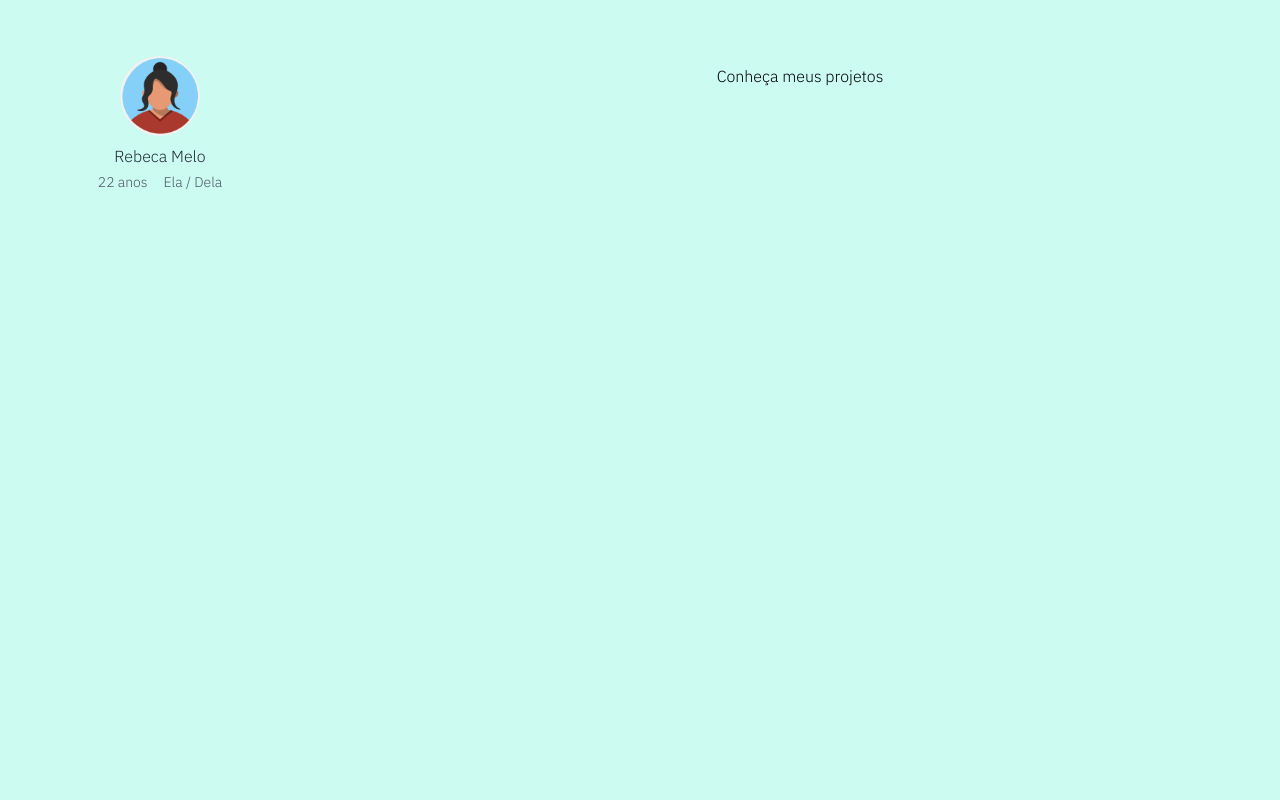
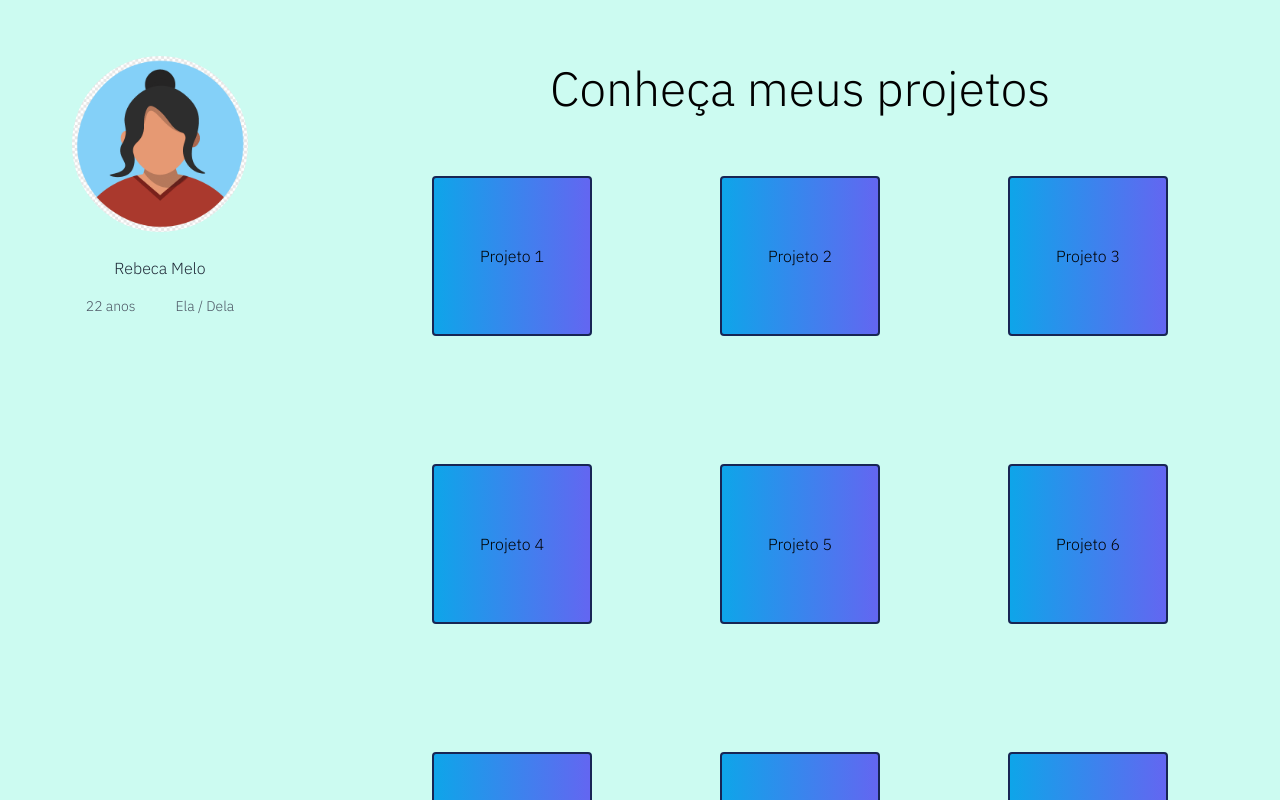
Before and after one commit to Sara-MF/rebeca-melo, a Next.js app: page / in a window 1280 px wide. Built offline with nearby package versions, Linux system fonts and the light colour scheme.

Commit message:
Making project component

```diff
--- a/app/components/About.jsx
+++ b/app/components/About.jsx
@@ -5,7 +5,7 @@ export default function About() {
         <main class="about">
 
             <div class="flex flex-col items-center mt-6">
-                <div class="h-20 w-20 relative">
+                <div class="h-44 w-44 relative">
                     <Image
                         src="/temporary-picture.png"
                         alt="My picture"
--- /dev/null
+++ b/app/components/Project.jsx
@@ -0,0 +1,7 @@
+export default function Project({ name }) {
+    return (
+        <div class="project">
+            {name}
+        </div>
+    )
+}
--- a/app/globals.css
+++ b/app/globals.css
@@ -3,21 +3,33 @@
 @tailwind utilities;
 
 body {
-    @apply bg-teal-100 flex flex-row;
+    @apply bg-teal-100 flex flex-row h-screen;
 }
 
 .about {
-    @apply flex flex-col w-1/4 h-screen px-4 py-8 dark:bg-gray-900 dark:border-gray-700;
+    @apply flex flex-col w-1/4 h-full px-4 py-8 dark:bg-gray-900 dark:border-gray-700 ;
 }
 
 .name {
-    @apply mx-2 mt-2 font-medium text-gray-800 dark:text-gray-200;
+    @apply mx-2 mt-6 font-medium text-gray-800 dark:text-gray-200;
 }
 
 .age-pronoums {
-    @apply flex flex-row space-x-4 mx-2 mt-1 text-sm font-medium text-gray-600 dark:text-gray-400;
+    @apply flex flex-row space-x-10 mx-2 mt-4 text-sm font-medium text-gray-600 dark:text-gray-400;
 }
 
 .content {
-    @apply w-3/4 text-center mt-16;
+    @apply w-3/4 text-center mt-16 flex flex-col items-center gap-16 overflow-y-scroll;
 }
+
+.content > h1 {
+    @apply text-5xl ;
+}
+
+.project {
+    @apply w-40 h-40 border-2 rounded border-blue-950 cursor-pointer hover:scale-150 duration-500 bg-gradient-to-r from-sky-500 to-indigo-500 flex items-center justify-center;
+}
+
+.projects {
+    @apply grid grid-cols-3 gap-32 pb-20;
+}
--- a/app/page.jsx
+++ b/app/page.jsx
@@ -1,7 +1,21 @@
+import Project from "./components/Project"
+
 export default function Home() {
     return (
         <main className="content">
             <h1>Conheça meus projetos</h1>
+
+            <div class="projects">
+                <Project name="Projeto 1" />
+                <Project name="Projeto 2" />
+                <Project name="Projeto 3" />
+                <Project name="Projeto 4" />
+                <Project name="Projeto 5" />
+                <Project name="Projeto 6" />
+                <Project name="Projeto 7" />
+                <Project name="Projeto 8" />
+                <Project name="Projeto 9" />
+            </div>
         </main>
     )
 }
```
